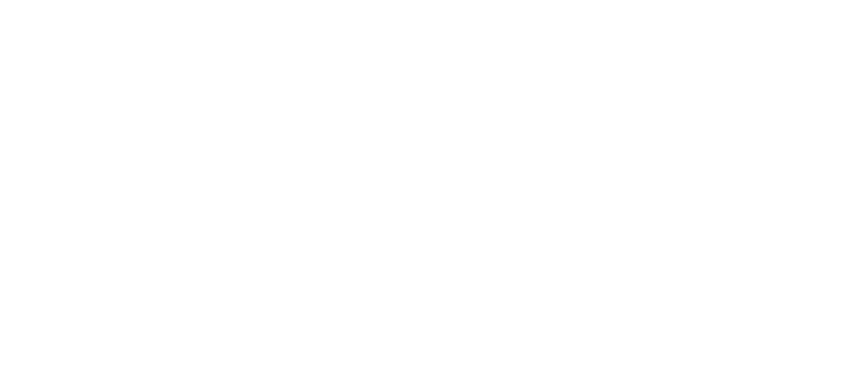
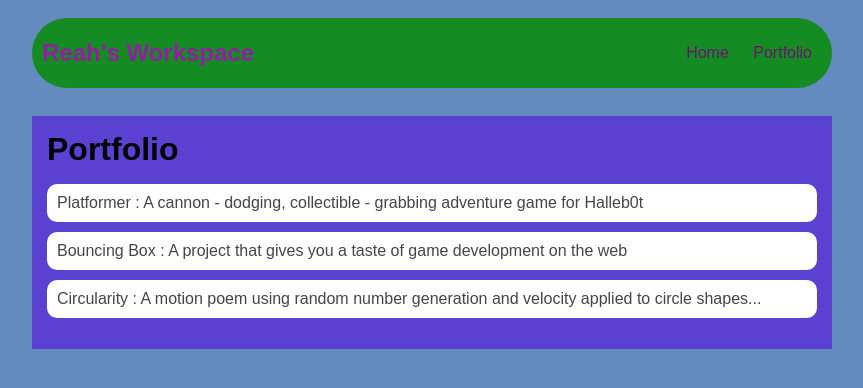
Before and after one commit to reahjose/reahjose.github.io, a plain HTML site: page portfolio.html in a window 1280 px wide. Shown: the whole page, without its empty margins (208-1071 px from the left). Drawn offline with Linux system fonts and the light colour scheme.

Commit message:
add portfolio.html file

```diff
--- a/portfolio.html
+++ b/portfolio.html
@@ -0,0 +1,33 @@
+<!DOCTYPE HTML>
+<html>
+    <head>
+        <title>Reah's Amazing Website</title>
+        <link rel="stylesheet" href="style.css">
+    </head>
+
+    <body>
+      <div id="all-contents">
+        <nav>
+            <h1>Reah's Workspace</h1>
+            <ul id="nav-ul">
+               <li class="nav-li">
+               <a class="nav-a" href="index.html">Home</a>
+             </li>
+             <li class="nav-li">
+               <a class="nav-a" href="portfolio.html">Portfolio</a>
+             </li>
+         </ul>
+     </nav>
+     <main>
+        <div class="content">
+            <h1>Portfolio</h1>
+            <ul id="portfolio">
+                <li><a href="projects/platformer/">Platformer : A cannon - dodging, collectible - grabbing adventure game for Halleb0t</a></li>
+                <li><a href="projects/bouncing-box/">Bouncing Box : A project that gives you a taste of game development on the web </a></li>
+                <li><a href="projects/circularity/">Circularity : A motion poem using random number generation and velocity applied to circle shapes...</a></li>
+            </ul>
+        </div>
+    </main>
+      </div>
+    </body>
+</html>
--- a/style.css
+++ b/style.css
@@ -63,8 +63,33 @@
 /* portfolio styles */
 #interests {
     border: 4px rgb(71, 9, 63) ridge;
-    padding: 8px;
+    padding: 25px;
 }
 h2, h3 {
     margin: 0px;
 }
+         /* portfolio styles */
+         .content h1 {
+            color: black;
+        }
+
+        #portfolio {
+            list-style-type: none;
+            padding-left: 0;
+        }
+
+        #portfolio li {
+            background: #fff;
+            padding: 10px;
+            border-radius: 10px;
+            margin-bottom: 10px;
+        }
+
+        #portfolio li:hover {
+            background: #eee;
+        }
+
+        #portfolio a {
+            text-decoration: none;
+            color: #454545;
+        }
```
Also changed, not shown: index.html (+2 -1 lines).
